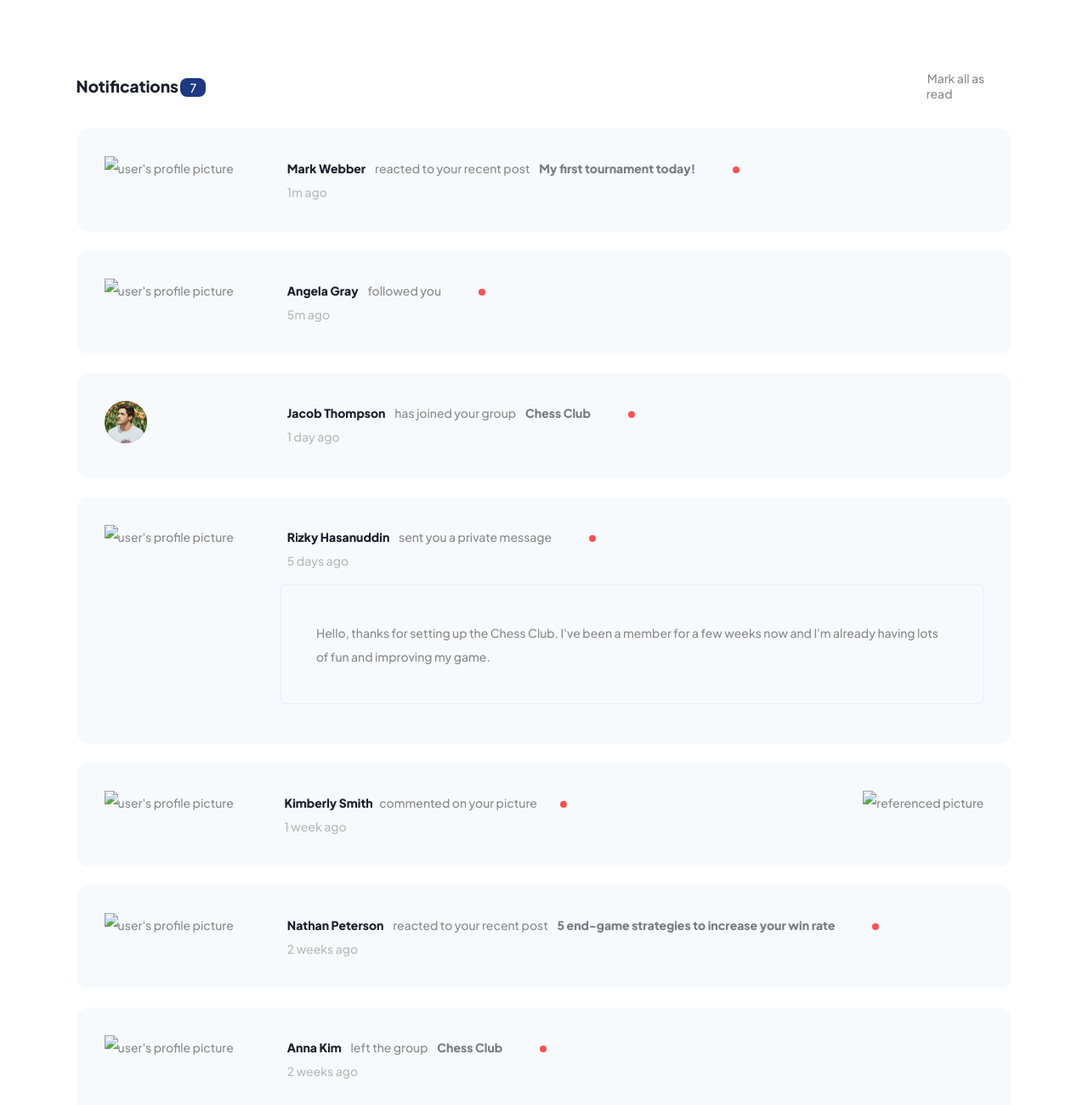
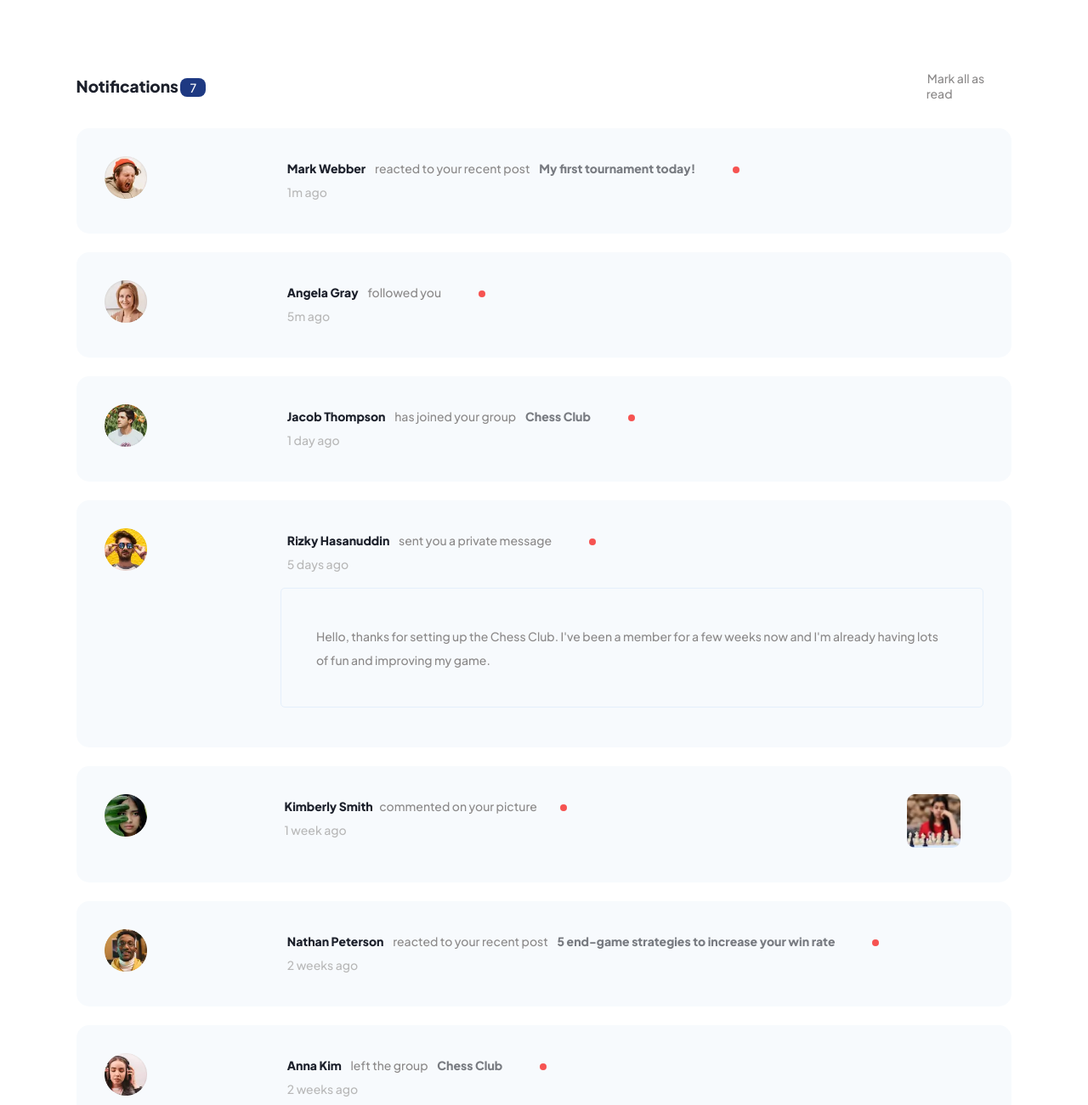
Before and after one commit to Stefania-P11/notifications-page, a plain HTML site: page index.html in a window 1280 px wide. Shown: the top 1301 px of the page at 85% size. Drawn offline with Linux system fonts and the light colour scheme; the site is published under a folder, as on GitHub Pages, so addresses that start at the root find nothing.

Commit message:
Updated image paths

```diff
--- a/index.html
+++ b/index.html
@@ -45,7 +45,7 @@
 
   <div class="unread triggerCount">
     <div class="column-2-10">
-      <img class="profilePic" src="/assets/images/avatar-mark-webber.webp" alt="user's profile picture">
+      <img class="profilePic" src="./assets/images/avatar-mark-webber.webp" alt="user's profile picture">
     </div>
 
     <div class="column-8-10 triggerCount">
@@ -59,7 +59,7 @@
 
   <div class="unread triggerCount">
     <div class="column-2-10">
-      <img class="profilePic" src="/assets/images/avatar-angela-gray.webp" alt="user's profile picture">
+      <img class="profilePic" src="./assets/images/avatar-angela-gray.webp" alt="user's profile picture">
     </div>
 
     <div class="column-8-10 triggerCount">
@@ -86,7 +86,7 @@
 
   <div class="unread triggerCount">
     <div class="column-2-10">
-      <img class="profilePic" src="/assets/images/avatar-rizky-hasanuddin.webp" alt="user's profile picture">
+      <img class="profilePic" src="./assets/images/avatar-rizky-hasanuddin.webp" alt="user's profile picture">
     </div>
 
     <div class="column-8-10 triggerCount">
@@ -103,7 +103,7 @@
 
   <div class="unread triggerCount">
     <div class="column-2-10">
-      <img class="profilePic" src="/assets/images/avatar-kimberly-smith.webp" alt="user's profile picture">
+      <img class="profilePic" src="./assets/images/avatar-kimberly-smith.webp" alt="user's profile picture">
     </div>
 
     <div class="column-8-10 imageComment triggerCount">
@@ -116,7 +116,7 @@
       </div>
 
       <div class="triggerCount">
-        <img class ="imageMention" src="/assets/images/image-chess.webp" alt="referenced picture">
+        <img class ="imageMention" src="./assets/images/image-chess.webp" alt="referenced picture">
       </div>
 
     </div>
@@ -124,7 +124,7 @@
 
   <div class="unread triggerCount">
     <div class="column-2-10">
-      <img class="profilePic" src="/assets/images/avatar-nathan-peterson.webp" alt="user's profile picture">
+      <img class="profilePic" src="./assets/images/avatar-nathan-peterson.webp" alt="user's profile picture">
     </div>
 
     <div class="column-8-10 triggerCount">
@@ -138,7 +138,7 @@
 
   <div class="unread triggerCount">
     <div class="column-2-10">
-      <img class="profilePic" src="/assets/images/avatar-anna-kim.webp" alt="user's profile picture">
+      <img class="profilePic" src="./assets/images/avatar-anna-kim.webp" alt="user's profile picture">
     </div>
 
     <div class="column-8-10 triggerCount">
```
